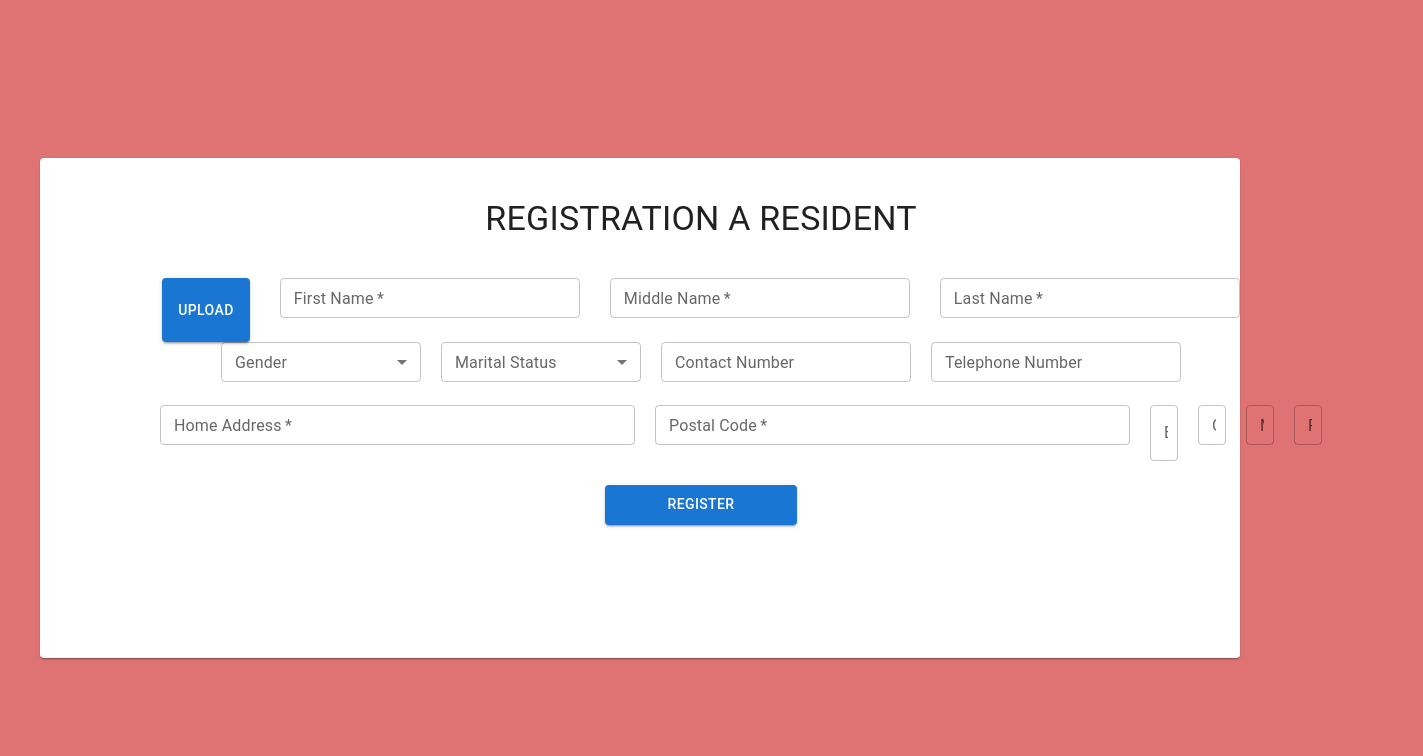
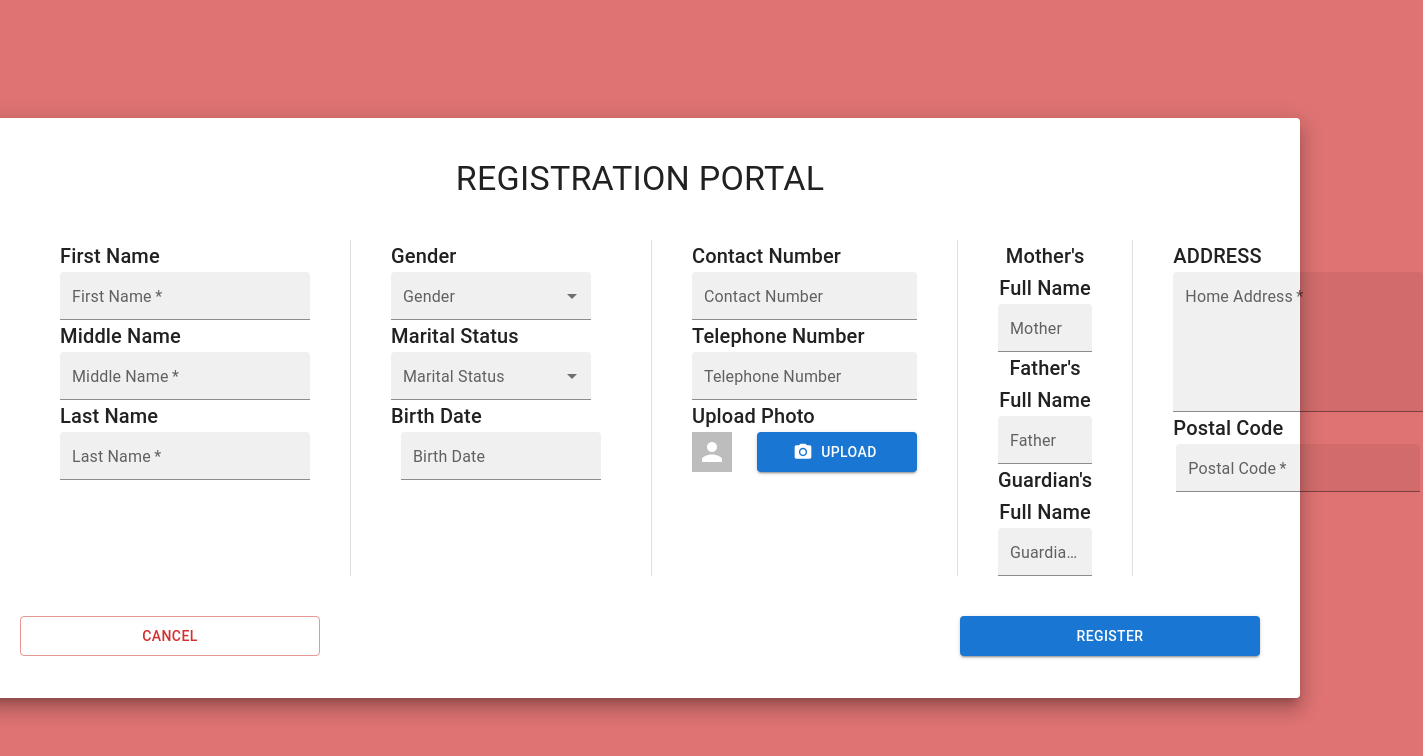
Before and after one commit to pitohui02/asl-poject, a Next.js app: page /registration in a window 1280 px wide. Shown: the top 756 px of the page, 1423 px wide, since content can reach past the window. Built offline with nearby package versions, Linux system fonts and the light colour scheme.

Commit message:
styled register modal

```diff
--- a/components/PrintRequestForm.tsx
+++ b/components/PrintRequestForm.tsx
@@ -81,7 +81,7 @@ function PrintRequestForm() {
           target="_blank"
           rel="noopener noreferrer"
         >
-          <Button onClick={handleSubmit}>Get Certificate </Button>
+          <Button onClick={handleSubmit} variant="contained">Get Certificate </Button>
         </a>
       </a>
     </Box>
--- a/components/modals/CreateModal.tsx
+++ b/components/modals/CreateModal.tsx
@@ -24,7 +24,7 @@ export default function CreateModal() {
   return (
     <div>
       <Button className={styles.registerButton} onClick={handleOpen}>
-        REGISTER A RECORD
+        REGISTER
       </Button>
       <Modal
         open={open}
--- a/components/modals/PrintModal.tsx
+++ b/components/modals/PrintModal.tsx
@@ -24,7 +24,7 @@ export default function CreateModal() {
 
   return (
     <div>
-      <Button className={styles.registerButton} onClick={handleOpen}>
+      <Button className={styles.registerButton} onClick={handleOpen} variant="contained">
         PRINT CERTIFICATE
       </Button>
       <Modal
--- a/src/pages/registration.tsx
+++ b/src/pages/registration.tsx
@@ -13,6 +13,8 @@ import {
   Button,
 } from '@mui/material';
 
+import CameraAltIcon from '@mui/icons-material/CameraAlt';
+
 import {
   DateField,
   DatePicker,
@@ -23,6 +25,7 @@ import { AdapterDayjs } from '@mui/x-date-pickers/AdapterDayjs';
 import styles from '../styles/registration.module.css';
 import { Resident } from '../../components/ResidentContainer';
 import axios from 'axios';
+import { Avatar, IconButton } from '@mui/material';
 
 class Registration extends React.Component<any, any> {
   constructor(props: any) {
@@ -102,50 +105,55 @@ class Registration extends React.Component<any, any> {
     return (
       <>
         <Box className={styles.centerscreen}>
-          <Paper className={styles.paperdesign}>
-            <Box className={styles.gridParent}>
+
+          <Paper className={styles.paperdesign} elevation={12}>
+
              <Box className={styles.gridTitle}>
                 <Typography variant="h4" className={styles.titleDesign}>
-                  REGISTRATION A RESIDENT{' '}
+                  REGISTRATION PORTAL{' '}
                 </Typography>
               </Box>
 
-              <Box className={styles.gridChild1}>
-                <Button variant="contained" component="label">
-                  Upload
-                  <input
-                    hidden
-                    onChange={this.handlePhotoChange.bind(this)}
-                    accept="image/*"
-                    multiple
-                    type="file"
-                  />
-                </Button>
+            <Box className={styles.gridParent}>
+
+
+              <Box>
+
+                <Box>
+                  <Typography variant="h6" className= {styles.gridchild_text}>First Name</Typography>
 
                   <TextField
                   name="firstName"
                   required
-                  variant="outlined"
+                  variant="filled"
                   label="First Name"
                   size="small"
                   onChange={this.handleFieldChange.bind(this)}
                   className={styles.gridChild1_TextField}
                   />
+                </Box>
+
+                <Box>
+                  <Typography variant="h6" className= {styles.gridchild_text}>Middle Name</Typography>
 
                   <TextField
                     name="middleName"
                     required
-                  variant="outlined"
+                    variant="filled"
                     label="Middle Name"
                     size="small"
                     className={styles.gridChild1_TextField}
                     onChange={this.handleFieldChange.bind(this)}
                     />
+                </Box>
+
+                <Box>
+                  <Typography variant="h6" className= {styles.gridchild_text}>Last Name</Typography>
 
                   <TextField
                   name="lastName"
                   required
-                  variant="outlined"
+                  variant="filled"
                   label="Last Name"
                   size="small"
                   className={styles.gridChild1_TextField}
@@ -153,19 +161,24 @@ class Registration extends React.Component<any, any> {
                   />
                 </Box>
 
-              <Box className={styles.gridChild2}>
+              </Box>
+              <Divider orientation='vertical' flexItem></Divider>
               <Box>
-                  <FormControl>
+
+                <Box>
+                <Typography variant="h6" className= {styles.gridchild_text}>Gender</Typography>
+                  <FormControl variant="filled">
                     <InputLabel size="small">Gender</InputLabel>
 
                     <Select
                       name="gender"
                       required
-                      label="Gender"
+
                       className={styles.dropdownDesign}
                       onChange={this.handleFieldChange.bind(this)}
                       value={this.state.Gender}
                       size="small"
+                      variant= "filled"
                     >
                       <MenuItem value="">
                         <em>Select</em>
@@ -178,7 +191,9 @@ class Registration extends React.Component<any, any> {
                 </Box>
 
                 <Box>
-                  <FormControl>
+                <Typography variant="h6" className= {styles.gridchild_text}>Marital Status</Typography>
+
+                  <FormControl variant = "filled">
                     <InputLabel size="small">Marital Status</InputLabel>
 
                     <Select
@@ -199,12 +214,34 @@ class Registration extends React.Component<any, any> {
                       <MenuItem value="Annulled">Annulled</MenuItem>
                     </Select>
                   </FormControl>
+
                 </Box>
 
                 <Box>
+                  <Typography variant="h6" className= {styles.gridchild_text}>Birth Date</Typography>
+
+                  <FormControl variant="filled">
+                  <LocalizationProvider dateAdapter={AdapterDayjs}>
+                    <DateField
+                      onChange={this.handleBirthDateChange.bind(this)}
+                      label="Birth Date"
+                      size="small"
+                      variant="filled"
+                      className= {styles.birthdatebox}
+                    />
+                  </LocalizationProvider>
+                  </FormControl>
+                </Box>
+
+
+              </Box>
+              <Divider orientation='vertical' flexItem></Divider>
+              <Box>
+                <Box>
+                    <Typography variant="h6" className= {styles.gridchild_text}>Contact Number</Typography>
                     <TextField
                       name="contactNumber"
-                    variant="outlined"
+                      variant="filled"
                       label="Contact Number"
                       onChange={this.handleFieldChange.bind(this)}
                       size="small"
@@ -213,95 +250,144 @@ class Registration extends React.Component<any, any> {
                 </Box>
 
                 <Box>
+                  <Typography variant="h6" className= {styles.gridchild_text}>Telephone Number</Typography>
                   <TextField
                     name="telephoneNumber"
-                    variant="outlined"
+                    variant="filled"
                     label="Telephone Number"
                     onChange={this.handleFieldChange.bind(this)}
                     size="small"
                     className={styles.gridChild3_Numberfields}
                   />
                 </Box>
+
+                <Box >
+
+                <Typography variant="h6" className= {styles.gridchild_text}>Upload Photo</Typography>
+
+                  <Box className = {styles.uploadbox}>
+
+                    <Avatar variant= "square" src = {this.state.profilePhoto} />
+
+                    <Button variant="contained" component="label" className = {styles.uploadbtn} startIcon={<CameraAltIcon />}>
+                      Upload
+                      <input
+                        hidden
+                        onChange={this.handlePhotoChange.bind(this)}
+                        accept="image/*"
+                        multiple
+                        type="file"
+                      />
+                    </Button>
+
                   </Box>
 
-              <Box className={styles.gridChild3}>
-                <Box>
-                  <TextField
-                    name="homeAddress"
-                    required
-                    variant="outlined"
-                    label="Home Address"
-                    onChange={this.handleFieldChange.bind(this)}
-                    size="small"
-                    className={styles.gridChild3_address}
-                  />
                 </Box>
 
+              </Box>
+              <Divider orientation='vertical' flexItem></Divider>
               <Box>
-                  <TextField
-                    name="postalCode"
-                    required
-                    variant="outlined"
-                    label="Postal Code"
-                    onChange={this.handleFieldChange.bind(this)}
-                    size="small"
-                    className={styles.gridChild3_address}
-                  />
-                </Box>
-
                 <Box>
-                  <LocalizationProvider dateAdapter={AdapterDayjs}>
-                    <DatePicker
-                      onChange={this.handleBirthDateChange.bind(this)}
-                      label="Birth Date"
-                    />
-                  </LocalizationProvider>
-                </Box>
-
-                <Box>
-                  <TextField
-                    name="guardian"
-                    onChange={this.handleFieldChange.bind(this)}
-                    variant="outlined"
-                    label="Guardian"
-                    size="small"
-                  />
-                </Box>
-
-                <Box>
+                    <Typography variant="h6" className= {styles.gridchild_text}>Mother's Full Name</Typography>
                     <TextField
                       name="mother"
                       onChange={this.handleFieldChange.bind(this)}
-                    variant="outlined"
+                      variant="filled"
                       label="Mother"
                       size="small"
                     />
                 </Box>
 
                 <Box>
+                  <Typography variant="h6" className= {styles.gridchild_text}>Father's Full Name</Typography>
                   <TextField
                     name="father"
                     onChange={this.handleFieldChange.bind(this)}
-                    variant="outlined"
+                    variant="filled"
                     label="Father"
                     size="small"
                   />
                 </Box>
+
+                <Box>
+                <Typography variant="h6" className= {styles.gridchild_text}>Guardian's Full Name</Typography>
+                  <TextField
+                    name="guardian"
+                    onChange={this.handleFieldChange.bind(this)}
+                    variant="filled"
+                    label="Guardian (optional)"
+                    size="small"
+                  />
                 </Box>
 
-              <Box className={styles.gridChild4}>
+              </Box>
+              <Divider orientation='vertical' flexItem></Divider>
+              <Box>
+                <Box>
+                  <Typography variant="h6" className= {styles.gridchild_text}>ADDRESS</Typography>
+                    <TextField
+                      name="homeAddress"
+                      required
+                      variant="filled"
+                      label="Home Address"
+                      onChange={this.handleFieldChange.bind(this)}
+                      size="small"
+                      multiline
+                      rows = {5}
+                      className= {styles.addressfield}
+                    />
+                </Box>
+
+                <Box>
+                  <Typography variant="h6" className= {styles.gridchild_text}>Postal Code</Typography>
+                  <TextField
+                    name="postalCode"
+                    required
+                    variant="filled"
+                    label="Postal Code"
+                    onChange={this.handleFieldChange.bind(this)}
+                    size="small"
+                    className= {styles.postalfield}
+
+                  />
+                </Box>
+              </Box>
+
+            </Box>
+
+            <Box className = {styles.registerbox}>
+
+            <Box>
+                <Button
+                variant="outlined"
+                type="submit"
+                onClick={this.handleSubmit.bind(this)}
+                className={styles.cancelbtn}
+                color= "error"
+                >
+                      {' '}
+                      CANCEL
+                </Button>
+              </Box>
+
+              <Box>
                 <Button
                 variant="contained"
                 type="submit"
                 onClick={this.handleSubmit.bind(this)}
-                  className={styles.gridChil4_buttonStyle}
+                className={styles.registerbtn}
                 >
                       {' '}
                       REGISTER
                 </Button>
               </Box>
+
+
+
             </Box>
+
           </Paper>
+
         </Box>
       </>
     );
--- a/src/styles/drawer.module.css
+++ b/src/styles/drawer.module.css
@@ -43,7 +43,7 @@
     font-weight: 'bold';
     align-items: center;
 
-   margin-top: 75vh;
+   margin-top: 70vh;
 
 }
 
--- a/src/styles/globals.css
+++ b/src/styles/globals.css
@@ -20,6 +20,25 @@
   --blue-shade-8: #ade8f4ff;
   --blue-shade-9: #caf0f8ff;
 
+  /* Button color shades */
+
+--button-shade-1: #453a3bff;
+--button-shade-2: #372e2fff;
+--button-shade-3: #211c1cff;
+--button-shade-4: #573334ff;
+--button-shade-5: #673d3eff;
+--button-shade-6: #784748ff;
+--button-shade-7: #875152ff;
+--button-shade-8: #d4b9b9ff;
+--button-shade-9: #dec9c9ff;
+--button-shade-10: #e6e1e1ff;
+
+--primary-button-color: #393E46;
+--primary-button-color-hover: #372e2fff;
+
+
+--success-button-color: #f9dc5c;
+--error-button-color: #a31621;
 }
 
 
--- a/src/styles/registration.module.css
+++ b/src/styles/registration.module.css
@@ -5,106 +5,139 @@
     align-items: center;
     text-align: center;
     min-height: 100vh;
+
 }
 
 
 .paperdesign {
 
     height: 500px;
-
-}
-
-.gridParent {
-
     padding: 40px;
 
-    height: 350px;
-    width: 70em;
 
-    display: grid;
-    grid-template-rows: 80px;
 }
 
 .titleDesign {
 
     font-weight: bold;
+    margin-top: 40px;
 }
 
-.gridTitle {
-    margin-bottom: -10px;
-}
 
-.gridChild1 {
+.gridParent {
+    width: 145vh;
 
     display: flex;
     flex-direction: row;
-    justify-content: center;
-    column-gap: 30px;
+    justify-content: flex-start;
+
+    padding: 40px;
+
+    column-gap: 40px;
+}
+
+
+/* Grid Child 1 */
+
+
+.gridchild_text {
+    display: flex;
+    justify-content: flex-start;
+
+   font-weight: bold;
+
+   margin-bottom: 5px;
+   margin-top: 5px;
 }
 
 
 .gridChild1_TextField {
-    width: 300px;
-}
-
-.gridChild2 {
-
-    display: flex;
-    flex-direction: row;
-    column-gap: 20px;
-    justify-content: center;
-
+    width: 250px;
 }
 
 
-.gridChild3 {
-
-    display: flex;
-    flex-direction: row;
-    column-gap: 20px;
-    justify-content: left;
-    margin-left: 80px;
-
-}
-
-.gridChild3_Numberfields {
-
-    width: 250px;
-
-}
-
-
-.gridChild3_address {
-
-    width: 475px;
-}
-
-.gridChild4 {
-    display: flex;
-    flex-direction: row;
-    column-gap: 20px;
-    justify-content: center;
-}
-
-.gridChil4_buttonStyle {
-    width: 24vh;
-    height: 40px;
-
-    background-color: #495057;
-    color: #e9ecef;
-    font-weight: 'bold';
-    align-items: center;
-}
-
-.gridChil4_buttonStyle:hover {
-
-    background-color: #343a40;
-
-}
-
+/* Grid Child 2 */
 
 .dropdownDesign {
 
     width: 200px;
+    margin-right: 20px;
 
 }
+
+.birthdatebox {
+    width: 200px;
+    margin-right: 20px;
+}
+
+
+/* Grid Child 3 */
+
+.uploadbox{
+    display: flex;
+    flex-direction: row;
+    column-gap: 25px;
+}
+
+
+.uploadbtn {
+    width: 160px;
+
+    background-color: var(--primary-button-color);
+}
+
+.uploadbtn:hover {
+    background-color: var(--primary-button-color-hover);
+}
+
+
+
+/* Grid Child 5 */
+
+.addressfield {
+    margin-right: 20px;
+
+    width: 250px
+}
+
+.postalfield {
+    margin-right: 50px;
+}
+
+
+.uploadbtn, .registerbtn, .cancelbtn{
+    font-weight: bold;
+    color: #e9ecef;
+
+}
+
+.registerbtn {
+
+    width: 300px;
+    height: 40px;
+    background-color: var(--primary-button-color);
+
+
+}
+
+.cancelbtn {
+
+    width: 300px;
+    height: 40px;
+
+    color: var(--error-button-color);
+}
+
+.registerbtn:hover {
+    background-color: var(--primary-button-color-hover);
+}
+
+.registerbtn:active{
+    background-color: var(--success-button-color);
+    color: var(--button-shade-1)
+}
+
+.registerbox {
+    display: flex;
+    justify-content:space-between;
+}
```
Lines whose indentation alone changed are shown as unchanged.
